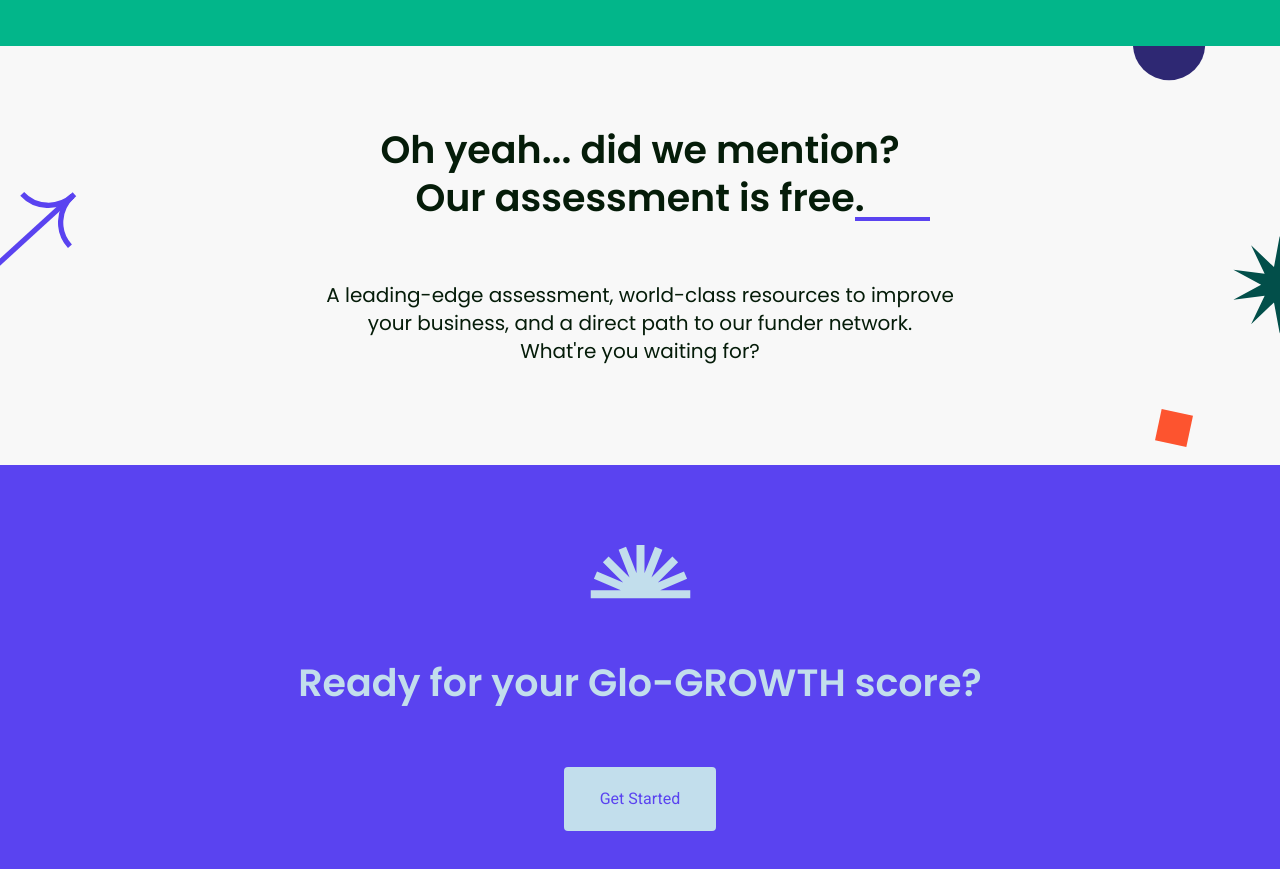
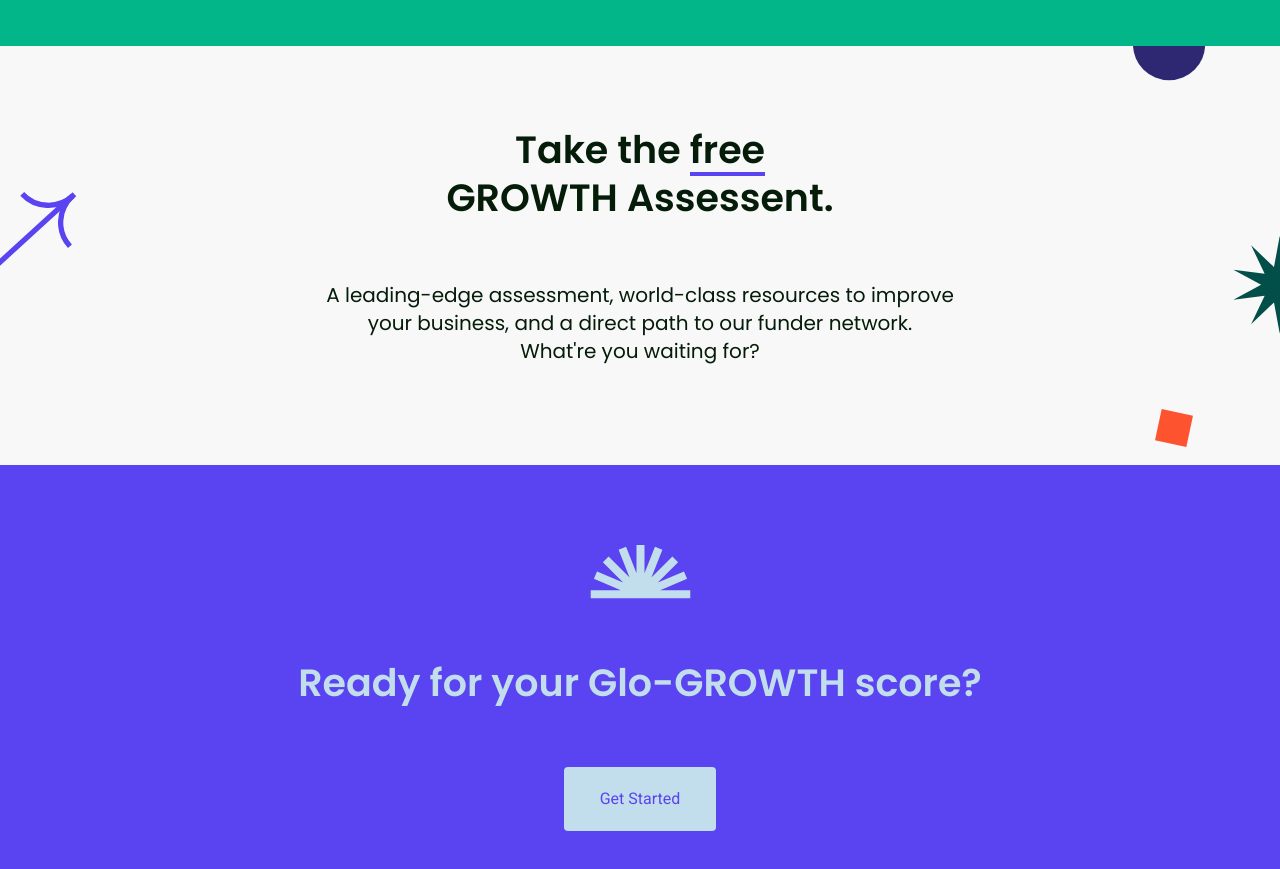
Before and after one commit to Wayskid/Glo-raise, a React (Vite) app in the folder client/: page / in a window 1280 px wide. Shown: the part 7140-8009 px from the top of the page. Built offline with nearby package versions, Linux system fonts and the light colour scheme.

Commit message:
Landing page

```diff
--- a/client/src/pages/Home.jsx
+++ b/client/src/pages/Home.jsx
@@ -1630,13 +1630,12 @@ export default function Home() {
       <section className="bg-Light">
         <div className=" mx-auto pt-[56px] pb-[72px] md:pt-[80px] md:pb-[100px] lg:py-[90px] lg:pb-[132px] px-4 md:px-[60px] lg:px-[132px] grid gap-10 md:gap-14 base:md:gap-[60px] overflow-hidden relative">
           <p className="text-Dark text-[38px] font-semibold text-center leading-tight">
-            Oh yeah... did we mention?
-            <br /> Our assessment is{" "}
-            <span className="relative inline-block w-fit">
-              free{" "}
-              <span className="absolute w-full h-1 bg-Hero-Purple bottom-0"></span>
+            Take the{" "}
+            <span className="relative">
+              free
+              <span className="absolute w-full h-1 bg-Hero-Purple bottom-0 left-0"></span>
             </span>
-            .
+            <br /> GROWTH Assessent.
           </p>
           <p className="text-Dark text-xl text-center">
             A leading-edge assessment, world-class resources to improve
```
